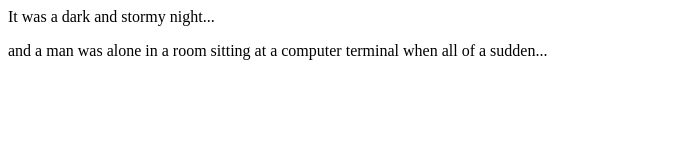
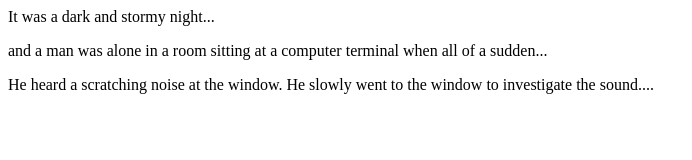
Before and after one commit to Barca32/fireside-story2, a plain HTML site: page index.html in a window 1280 px wide. Shown: the whole page, without its empty margins (0-692 px from the left). Drawn offline with Linux system fonts and the light colour scheme.

Commit message:
'added another line'

```diff
--- a/index.html
+++ b/index.html
@@ -2,5 +2,6 @@
   <body>
     <p>It was a dark and stormy night...</p>
     <p>and a man was alone in a room sitting at a computer terminal when all of a sudden...</p>
+    <p>He heard a scratching noise at the window. He slowly went to the window to investigate the sound....</p>
   </body>
 </html>
```
